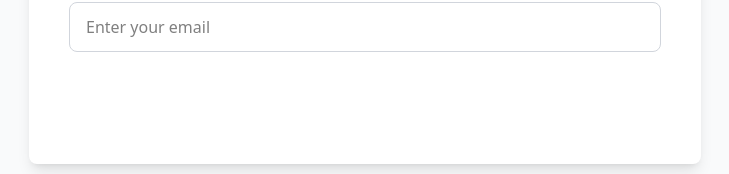
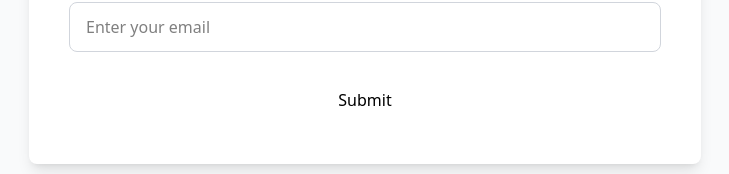
Before and after one commit to CTeillet/TranscribeVid, a Vue app in the folder front-service/: page / in a window 1280 px wide. Shown: the part 460-634 px from the top of the page, without its empty margins (275-1004 px from the left). Built offline with nearby package versions, Linux system fonts and the light colour scheme.

Commit message:
18-amélioration-ihm-principale : ajout de tailwindcss

```diff
--- a/front-service/src/components/SubmitButtonComponent.vue
+++ b/front-service/src/components/SubmitButtonComponent.vue
@@ -2,7 +2,7 @@
   <button
       type="submit"
       :disabled="loading"
-      class="w-full px-6 py-3 bg-primary hover:bg-primary-hover disabled:opacity-70 disabled:cursor-not-allowed text-white font-medium rounded-lg transition duration-200 flex items-center justify-center gap-2"
+      class="w-full px-6 py-3 bg-primary hover:bg-primary-hover disabled:opacity-70 disabled:cursor-not-allowed text-black font-medium rounded-lg transition duration-200 flex items-center justify-center gap-2"
   >
     <svg v-if="loading" class="animate-spin h-5 w-5" viewBox="0 0 24 24">
       <circle class="opacity-25" cx="12" cy="12" r="10" stroke="currentColor" stroke-width="4" fill="none"/>
```
